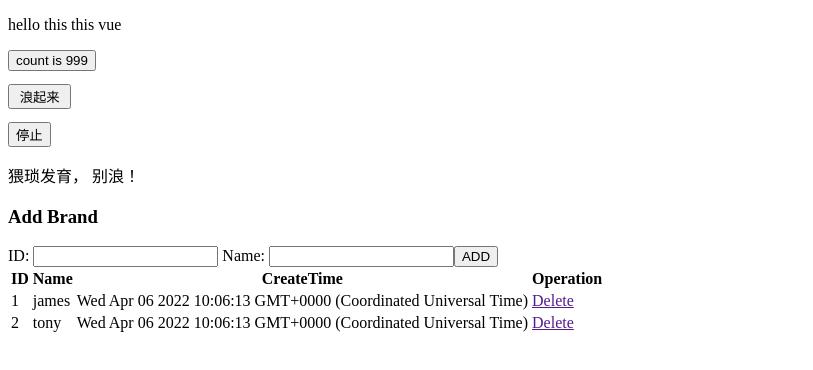
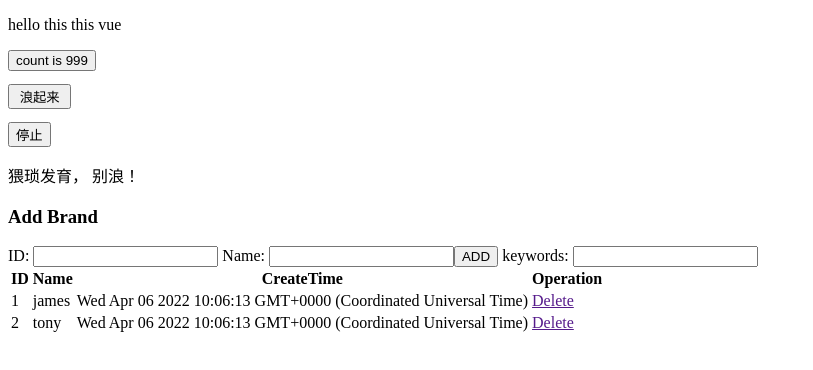
Before and after one commit to MonkeyDJoker/website, a Vue app: page / in a window 1280 px wide. Shown: the top 370 px of the page, without its empty margins (0-813 px from the left). Built offline with nearby package versions, Linux system fonts and the light colour scheme.

Commit message:
search-keywords-function-1

```diff
--- a/src/App.vue
+++ b/src/App.vue
@@ -27,6 +27,11 @@
     </label>
 
     <input type="button" value="ADD" class="btn btn-primary" @click="add()">
+
+     <label>
+      keywords:
+      <input type="text" class="form-control" v-model="keywords">
+    </label>
   </div>
 </div>
 
@@ -43,7 +48,13 @@
 
 </thead>
 <tbody>
-<tr v-for="item in list" :key = "item.id">
+
+<!--
+  之前v-for里的数据 从list里直接渲染过来，
+  现在要定义一个search的方法， 把关键词传参的形式传进search的方法中 然后显示出来
+  -->
+
+<tr v-for="item in search(keywords)" :key = "item.id">
 
   <td>{{item.id}} </td>
 
@@ -77,6 +88,7 @@ export default {
       internalID: null,
       id:'',
       name:'',
+      keywords:'',
 
       list:[
         {id:1,name: 'james',date: new Date()},
@@ -130,6 +142,17 @@ export default {
       var car = { id: this.id, name: this.name,date: new Date()}
       this.list.push(car)
       this.id = this.name = ''
+    },
+    search(keywords){
+      var newlist = []
+      // forEach 用来循环一个list里的每一项
+      this.list.forEach(item => {
+        //indexOf 用来搜索一个string包含另一个string的一种方法
+        if(item.name.indexOf(keywords) != -1){
+          newlist.push(item)
+        }
+      })
+      return newlist
     }
 
   }
```
